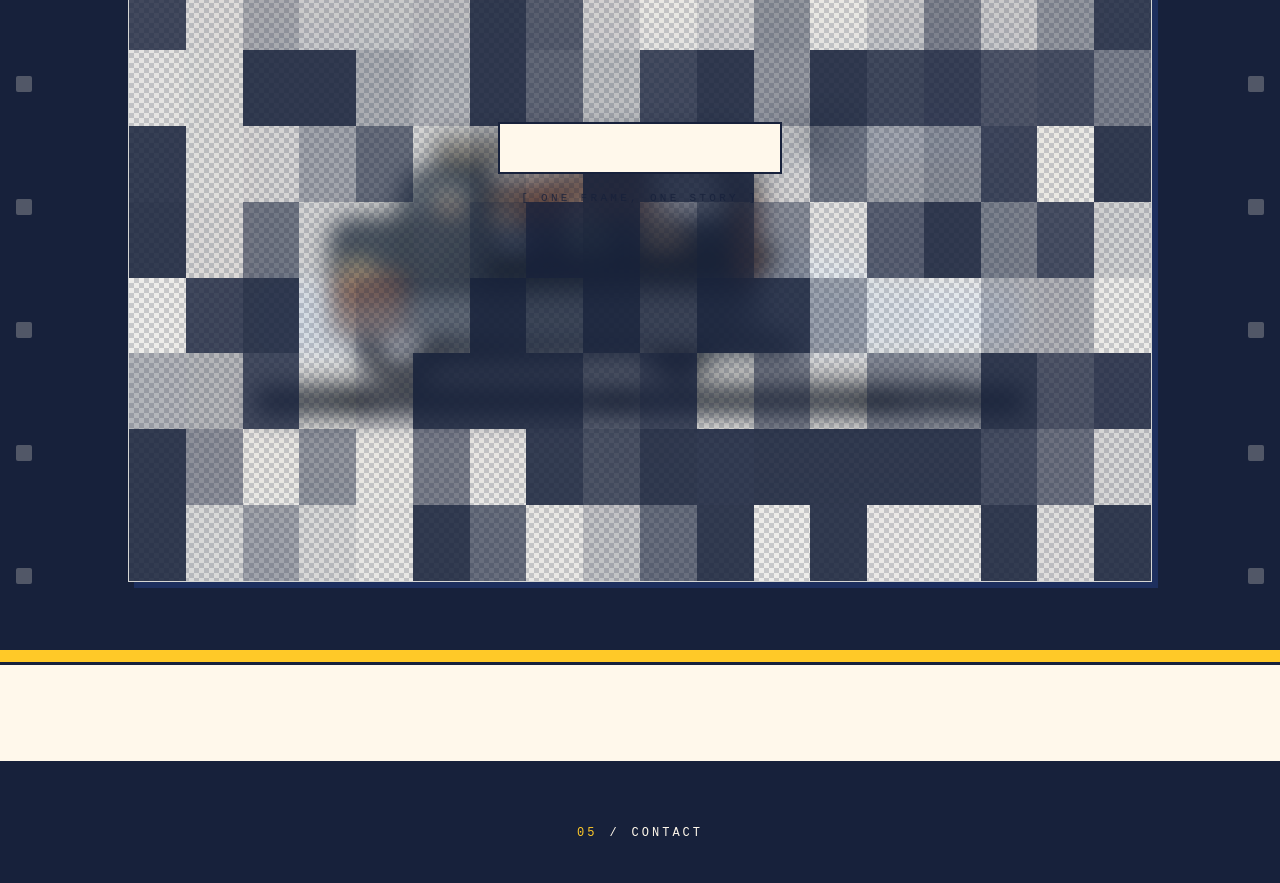
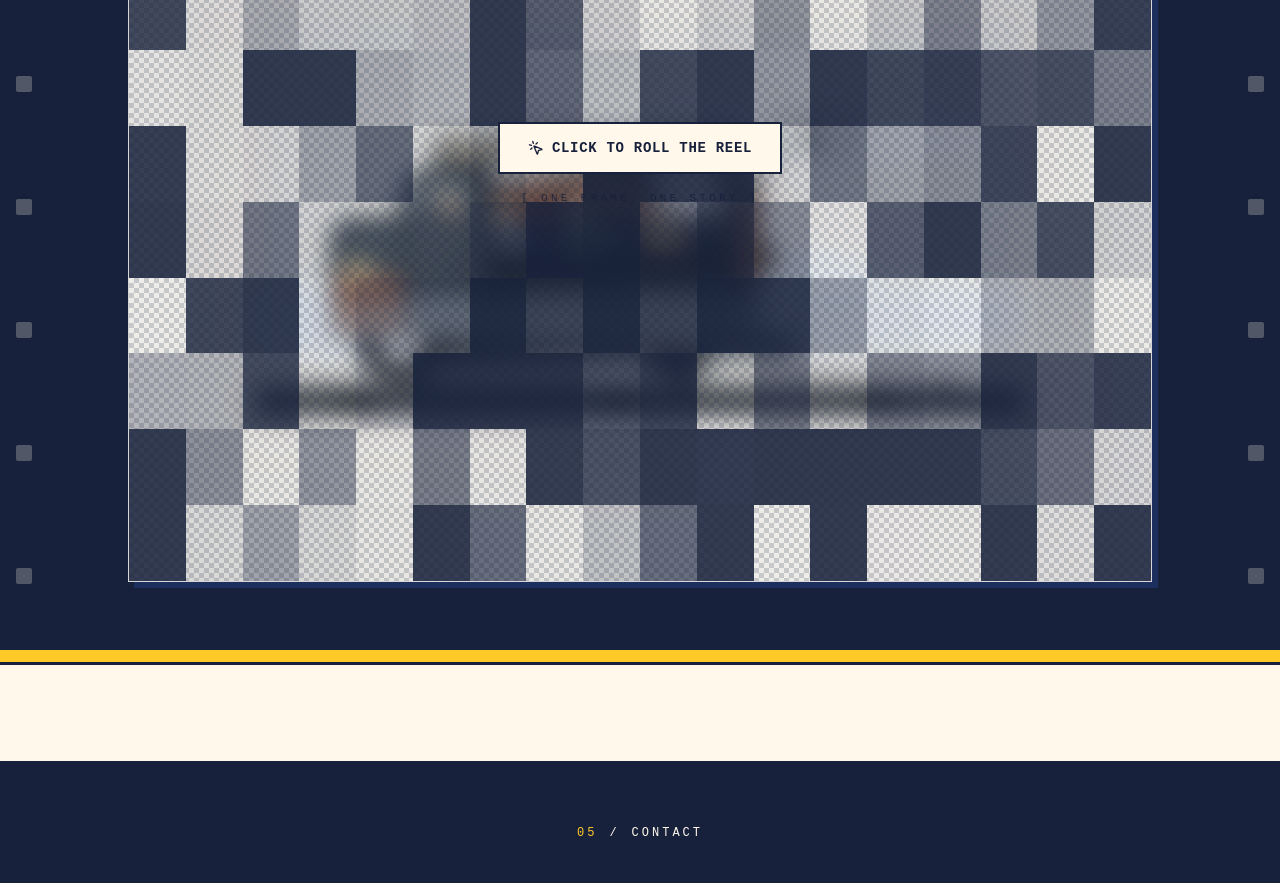
Before and after one commit to hasnainhaider2663/hasnain-cv, a React (Vite) app: page / in a window 1280 px wide. Shown: the part 5520-6403 px from the top of the page. Built offline with nearby package versions, Linux system fonts and the light colour scheme.

Commit message:
fix: make fun fact reveal button text visible
Button inherited cream text from the ink-block section but sat on a
cream background — only readable on hover. Pin text to fg so it's
visible by default.

```diff
--- a/src/components/Education.tsx
+++ b/src/components/Education.tsx
@@ -99,7 +99,7 @@ export default function Education() {
                   aria-label="Reveal a fun fact about me"
                   className="absolute inset-0 flex flex-col items-center justify-center gap-4 text-center"
                 >
-                  <span className="border-2 border-fg bg-bg px-7 py-3.5 font-mono text-sm font-bold tracking-wider uppercase transition-colors hover:bg-accent hover:border-accent hover:text-fg">
+                  <span className="border-2 border-fg bg-bg text-fg px-7 py-3.5 font-mono text-sm font-bold tracking-wider uppercase transition-colors hover:bg-accent hover:border-accent hover:text-fg">
                     <MousePointerClick size={16} className="mr-2 inline" strokeWidth={2} />
                     Click to roll the reel
                   </span>
```
